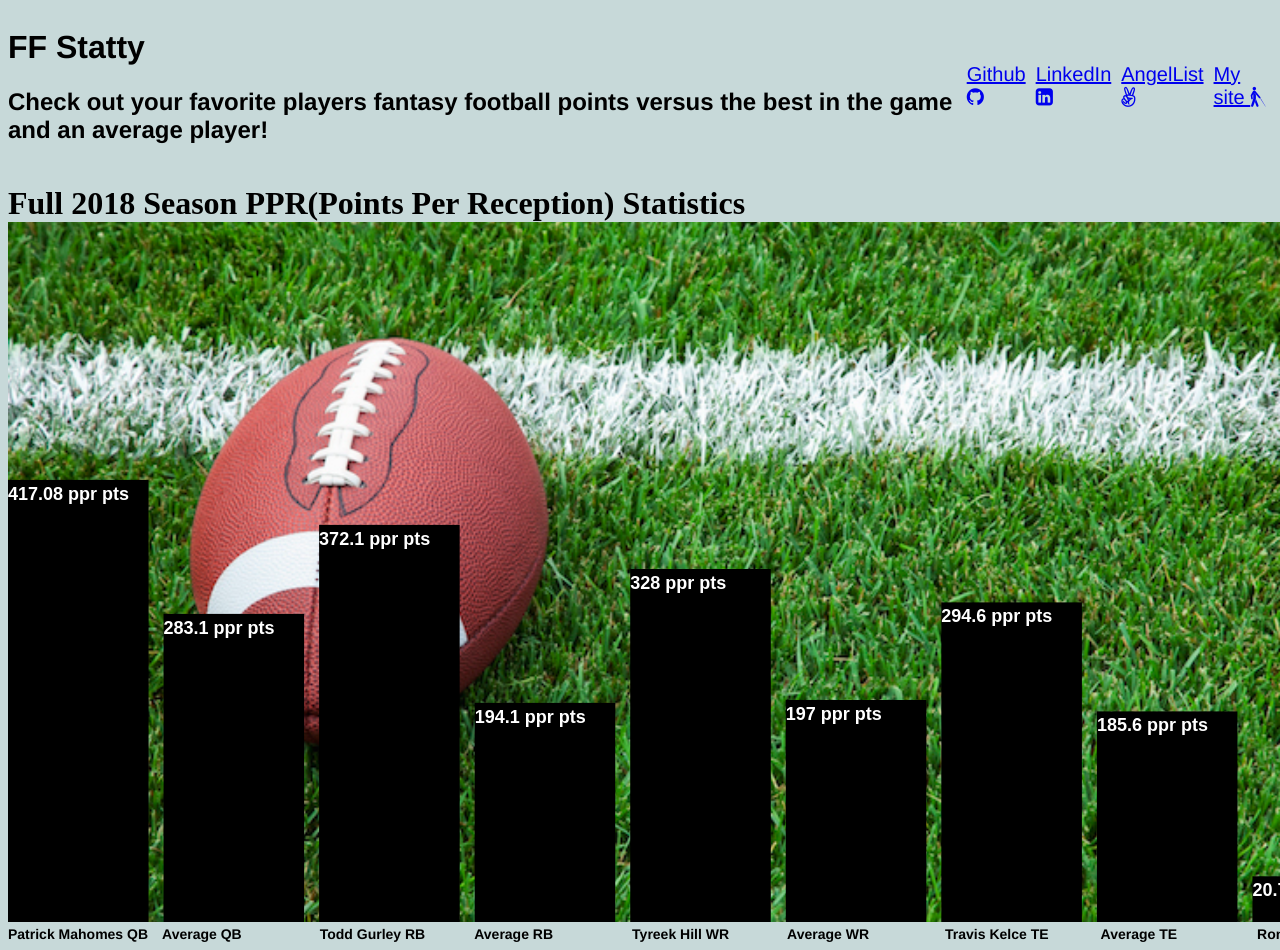
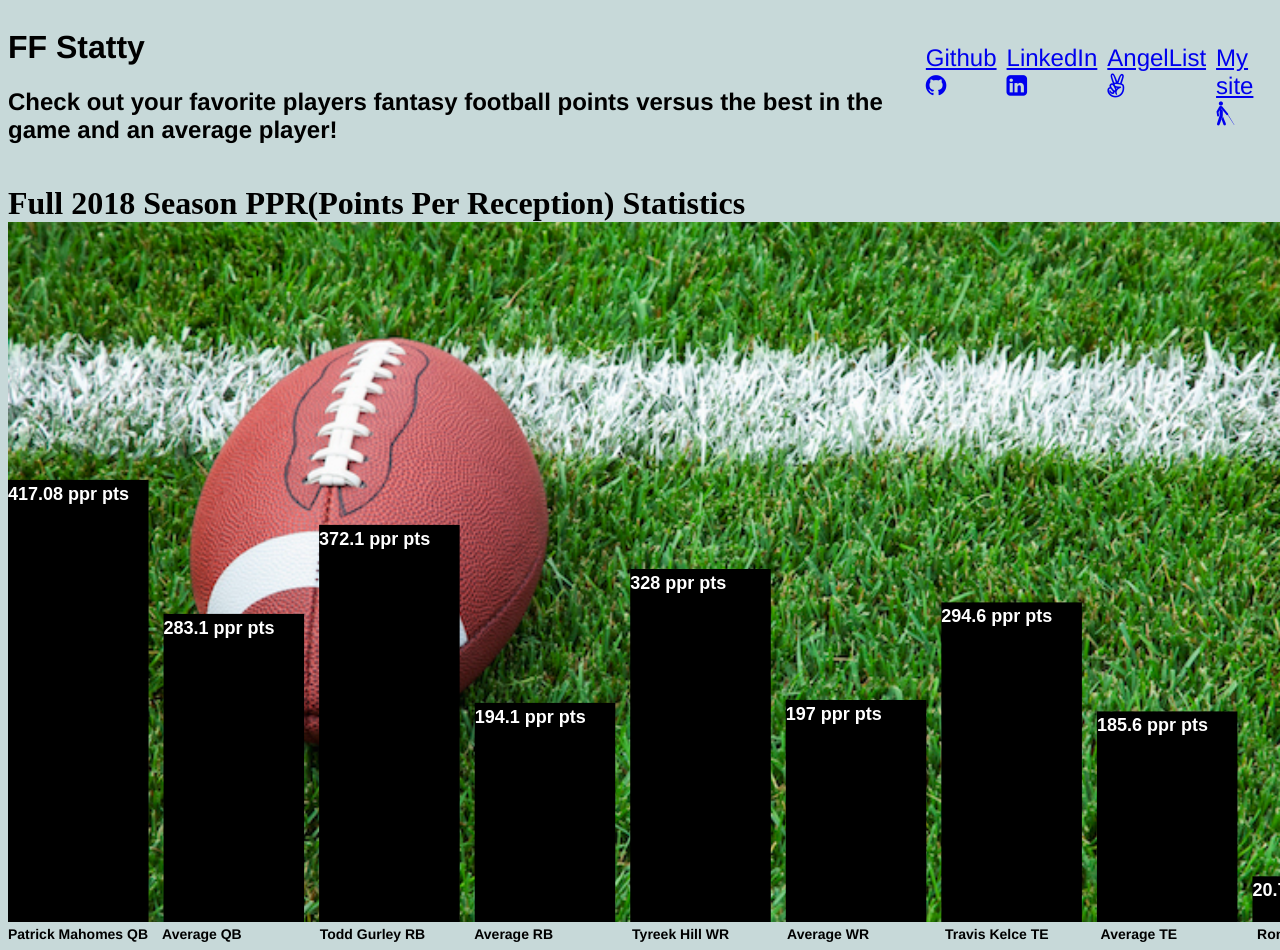
Before and after one commit to Freddy-2/ff-Statty, a website built with webpack: page index.html in a window 1280 px wide. Shown: the top 950 px of the page. Built offline with nearby package versions, Linux system fonts and the light colour scheme; files whose address does not match are found by name.

Commit message:
possibly set

```diff
--- a/index.html
+++ b/index.html
@@ -23,8 +23,8 @@
     <div class="right-head">
       <a href="https://github.com/Freddy-2/" class="github-link"> Github<i class="fa fa-github" aria-hidden="true"></i></a>
       <a href="https://www.linkedin.com/in/alfredallegretti" class="linkedin-link"> LinkedIn<i class="fa fa-linkedin-square" aria-hidden="true"></i></a>
-      <a href="https://github.com/Freddy-2/" class="angellist">AngelList <i class="fa fa-angellist" aria-hidden="true"></i></a>
-      <a href="https://www.linkedin.com/in/alfredallegretti" class="personal-site">My site <i class="fa fa-blind" aria-hidden="true"></i></a>
+      <a href="https://angel.co/alfred-allegretti" class="angellist">AngelList <i class="fa fa-angellist" aria-hidden="true"></i></a>
+      <a href="https://freddy-2.github.io/" class="personal-site">My site <i class="fa fa-blind" aria-hidden="true"></i></a>
     </div>
 
   </header>
--- a/src/styles/index.css
+++ b/src/styles/index.css
@@ -32,7 +32,7 @@ padding-right: 10px;
 .right-head{
   display: flex;
   justify-content: space-between;
-  font-size: 20px;
+  font-size: 24px;
 }
 
 .names-list{
```
